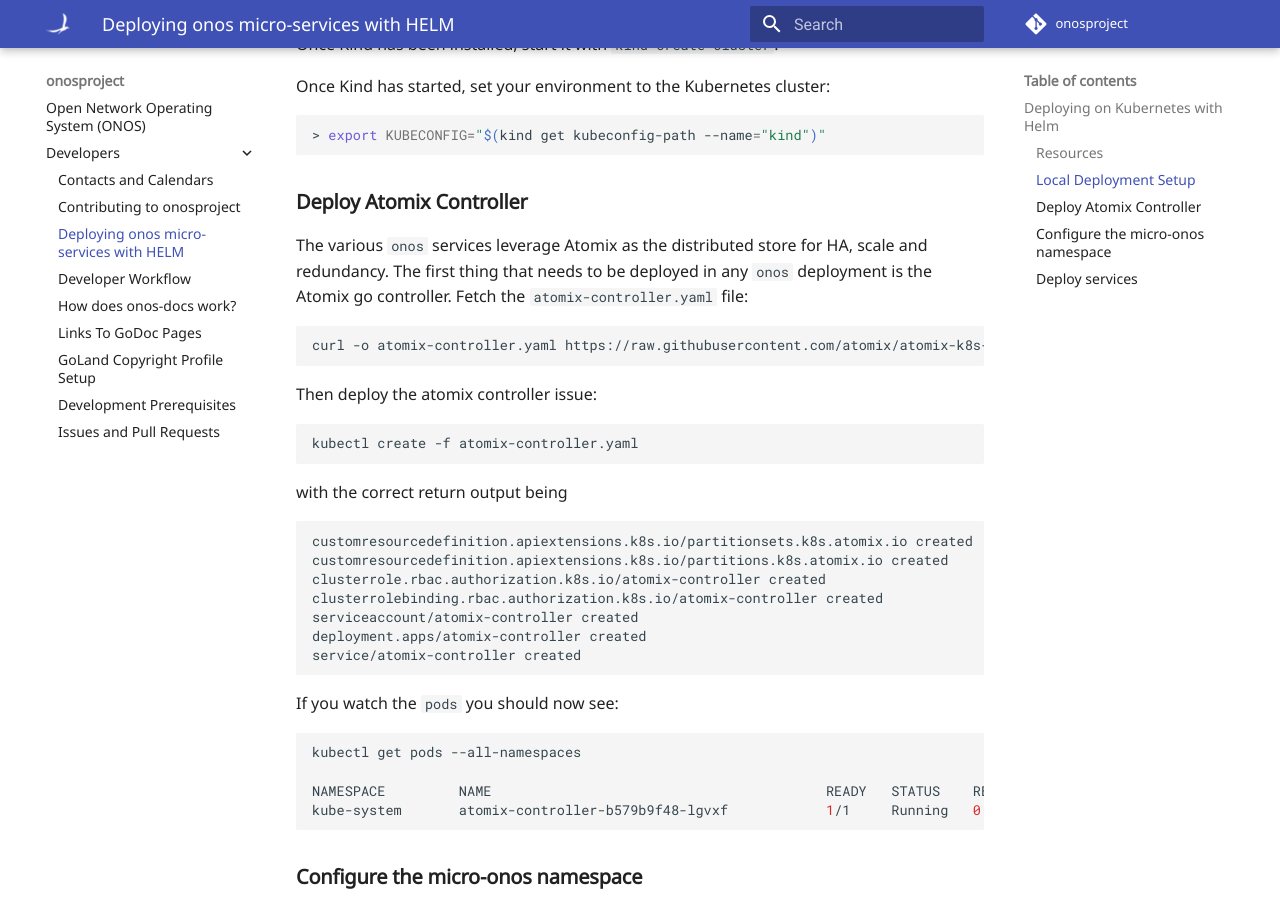
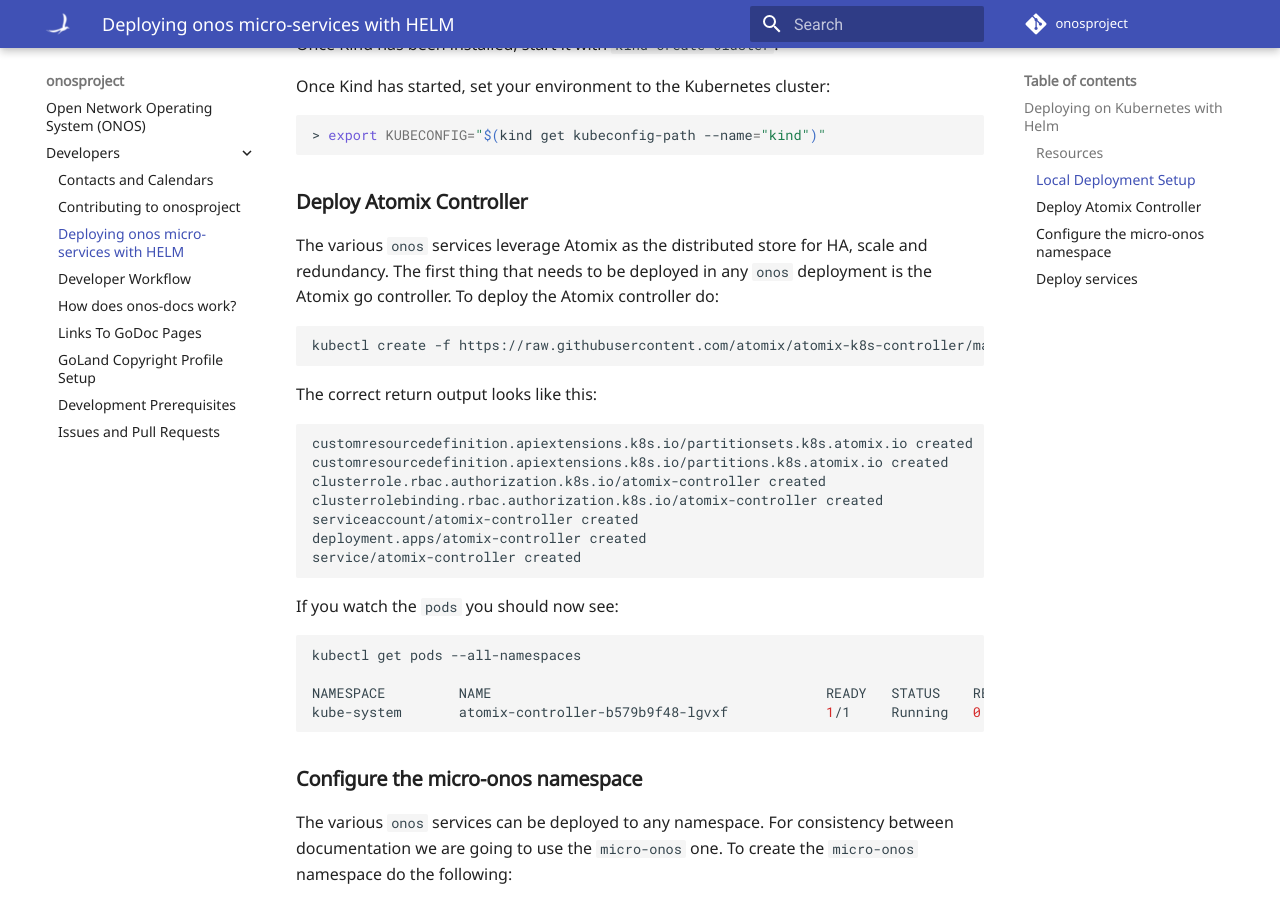
Before and after one commit to onosproject/onos-docs, an MkDocs documentation site: the page built from docs/content/developers/deploy_with_helm.md, in a window 1280 px wide and 900 px high, scrolled down 1017 px. Built offline with MkDocs 1.6.1 and Material for MkDocs 9.7.7, drawn with Linux system fonts in a browser that asks for light colours.

Commit message:
Moving atomix create to remote file (#83)

````diff
--- a/docs/content/developers/deploy_with_helm.md
+++ b/docs/content/developers/deploy_with_helm.md
@@ -46,15 +46,11 @@ Once Kind has started, set your  environment to the Kubernetes cluster:
 
 The various `onos` services leverage Atomix as the distributed store for HA, scale and redundancy.
 The first thing that needs to be deployed in any `onos` deployment is the Atomix go controller.
-Fetch the `atomix-controller.yaml` file:
+To deploy the Atomix controller do:
 ```bash
-curl -o atomix-controller.yaml https://raw.githubusercontent.com/atomix/atomix-k8s-controller/master/deploy/atomix-controller.yaml
+kubectl create -f https://raw.githubusercontent.com/atomix/atomix-k8s-controller/master/deploy/atomix-controller.yaml
 ```
-Then deploy the atomix controller issue:
-```bash
-kubectl create -f atomix-controller.yaml
-```
-with the correct return output being
+The correct return output looks like this:
 ```bash
 customresourcedefinition.apiextensions.k8s.io/partitionsets.k8s.atomix.io created
 customresourcedefinition.apiextensions.k8s.io/partitions.k8s.atomix.io created
````
